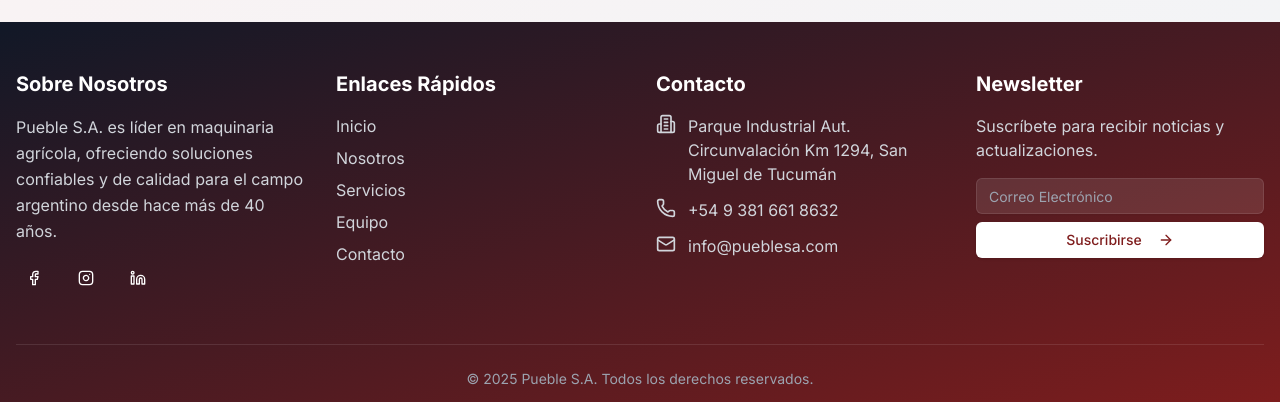
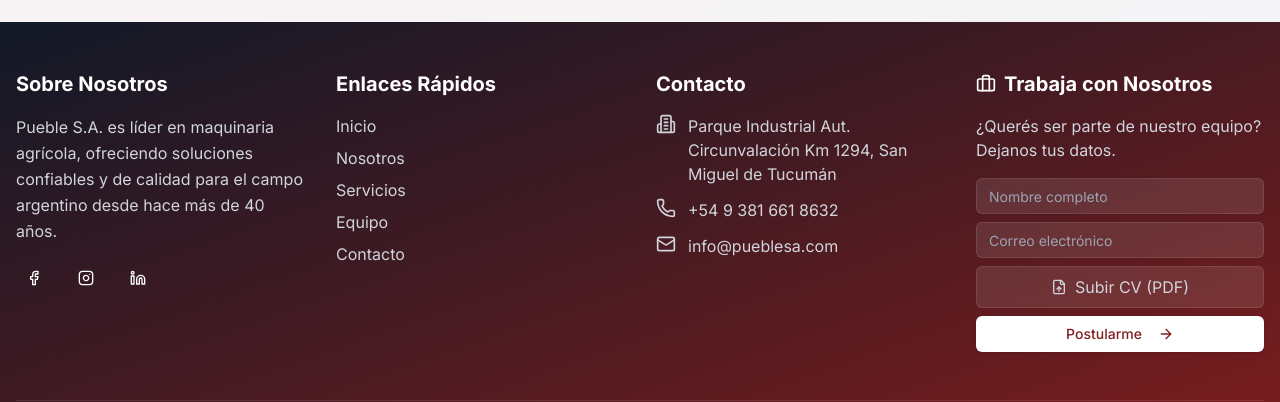
Before and after one commit to Pietro923/Landing-Page-Pueble, a Next.js app: page / in a window 1280 px wide. Shown: the part 7905-8307 px from the top of the page. Built offline with nearby package versions, Linux system fonts and the light colour scheme.

Commit message:
trabaja con nosotros

```diff
--- a/package.json
+++ b/package.json
@@ -12,10 +12,13 @@
     "@radix-ui/react-slot": "^1.1.1",
     "class-variance-authority": "^0.7.1",
     "clsx": "^2.1.1",
+    "framer-motion": "^11.15.0",
+    "leaflet": "^1.9.4",
     "lucide-react": "^0.469.0",
     "next": "15.1.3",
     "react": "^19.0.0",
     "react-dom": "^19.0.0",
+    "react-leaflet": "^5.0.0",
     "tailwind-merge": "^2.6.0",
     "tailwindcss-animate": "^1.0.7"
   },
--- a/src/app/page.tsx
+++ b/src/app/page.tsx
@@ -36,7 +36,7 @@ export default function Home() {
     <div className="flex flex-col min-h-screen relative bg-gray-50">
       <Header />
 
-      <main className="flex-grow pt-24">
+      <main className="flex-grow pt-24 z-100">
         <div className="space-y-24">
           <section id="hero"><Hero /></section>
           <section id="equipo" className="scroll-mt-24"><Equipment /></section>
--- a/src/components/layout/Footer.tsx
+++ b/src/components/layout/Footer.tsx
@@ -1,5 +1,6 @@
 'use client'
 
+import { useState } from "react";
 import { Button } from "@/components/ui/button";
 import { Input } from "@/components/ui/input";
 import {
@@ -9,7 +10,10 @@ import {
   Facebook,
   Instagram,
   Linkedin,
-  ArrowRight
+  ArrowRight,
+  Briefcase,
+  FileUp,
+  X
 } from "lucide-react";
 
 export default function Footer() {
@@ -26,6 +30,61 @@ export default function Footer() {
     { text: "Equipo", href: "equipo" },
     { text: "Contacto", href: "contacto" }
   ];
+
+  const handleScroll = (e: React.MouseEvent<HTMLAnchorElement>, href: string) => {
+    e.preventDefault();
+    const element = document.getElementById(href);
+    if (element) {
+      element.scrollIntoView({
+        behavior: 'smooth',
+        block: 'start'
+      });
+    }
+  };
+  const [selectedFile, setSelectedFile] = useState<File | null>(null);
+  const [fileError, setFileError] = useState<string>("");
+
+// Validación del archivo
+const handleFileChange = (e: React.ChangeEvent<HTMLInputElement>) => {
+  const file = e.target.files?.[0];
+  setFileError("");
+
+  if (file) {
+    // Validar tipo de archivo
+    if (file.type !== 'application/pdf') {
+      setFileError("Solo se permiten archivos PDF");
+      setSelectedFile(null);
+      e.target.value = '';
+      return;
+    }
+
+    // Validar tamaño (5MB máximo)
+    if (file.size > 5 * 1024 * 1024) {
+      setFileError("El archivo no debe superar los 5MB");
+      setSelectedFile(null);
+      e.target.value = '';
+      return;
+    }
+
+    setSelectedFile(file);
+  }
+};
+
+// Remover archivo seleccionado
+const removeFile = () => {
+  setSelectedFile(null);
+  setFileError("");
+  // Resetear el input file
+  const fileInput = document.getElementById('cv-upload') as HTMLInputElement;
+  if (fileInput) fileInput.value = '';
+};
+
+// Manejar envío del formulario
+const handleSubmit = (e: React.FormEvent) => {
+  e.preventDefault();
+  // Aquí iría la lógica para enviar el formulario
+  console.log('Archivo seleccionado:', selectedFile);
+};
 
   return (
     <footer className="relative bg-gradient-to-br from-gray-900 to-red-900 text-white">
@@ -66,6 +125,7 @@ export default function Footer() {
                   <a
                     href={`#${link.href}`}
                     className="text-gray-300 hover:text-white transition-colors"
+                    onClick={(e) => handleScroll(e, link.href)}
                   >
                     {link.text}
                   </a>
@@ -93,20 +153,64 @@ export default function Footer() {
             </ul>
           </div>
 
-          {/* Newsletter */}
+          {/* Trabaja con nosotros */}
       <div className="space-y-4">
-            <h3 className="text-xl font-bold">Newsletter</h3>
+        <div className="flex items-center gap-2">
+          <Briefcase className="w-5 h-5" />
+          <h3 className="text-xl font-bold">Trabaja con Nosotros</h3>
+        </div>
         <p className="text-gray-300">
-              Suscríbete para recibir noticias y actualizaciones.
+          ¿Querés ser parte de nuestro equipo? Dejanos tus datos.
         </p>
-            <form className="space-y-2">
+        <form onSubmit={handleSubmit} className="space-y-2">
+          <Input
+            type="text"
+            placeholder="Nombre completo"
+            required
+            className="bg-white/10 border-white/10 text-white placeholder:text-gray-400"
+          />
           <Input
             type="email"
-                placeholder="Correo Electrónico"
+            placeholder="Correo electrónico"
+            required
             className="bg-white/10 border-white/10 text-white placeholder:text-gray-400"
           />
+          <div className="space-y-1">
+            <Input
+              type="file"
+              accept=".pdf"
+              className="hidden"
+              id="cv-upload"
+              onChange={handleFileChange}
+            />
+            {!selectedFile ? (
+              <label
+                htmlFor="cv-upload"
+                className="flex items-center justify-center gap-2 w-full p-2 cursor-pointer bg-white/10 border border-white/10 rounded-md text-gray-300 hover:bg-white/20 transition-colors"
+              >
+                <FileUp className="w-4 h-4" />
+                Subir CV (PDF)
+              </label>
+            ) : (
+              <div className="flex items-center justify-between gap-2 w-full p-2 bg-white/10 border border-white/10 rounded-md text-gray-300">
+                <div className="truncate flex-1">
+                  {selectedFile.name}
+                </div>
+                <button
+                  type="button"
+                  onClick={removeFile}
+                  className="flex-shrink-0 hover:text-white"
+                >
+                  <X className="w-4 h-4" />
+                </button>
+              </div>
+            )}
+            {fileError && (
+              <p className="text-red-400 text-sm mt-1">{fileError}</p>
+            )}
+          </div>
           <Button className="w-full bg-white text-red-900 hover:bg-gray-100">
-                Suscribirse
+            Postularme
             <ArrowRight className="ml-2 w-4 h-4" />
           </Button>
         </form>
--- a/src/components/sections/Contact.tsx
+++ b/src/components/sections/Contact.tsx
@@ -167,12 +167,12 @@ export default function Contact() {
               </div>
             </CardHeader>
             <CardContent className="space-y-6">
-              <div className="aspect-video rounded-lg overflow-hidden bg-white/10">
-                <MapContainer
-                  center={position}
-                  zoom={16}
-                  style={{ height: "100%", width: "100%" }}
-                >
+            <div className="aspect-video rounded-lg overflow-hidden bg-white/10 relative z-0">
+                  <MapContainer
+                    center={position}
+                    zoom={16}
+                    style={{ height: "100%", width: "100%" }}
+                  >
                   <TileLayer
                     url="https://{s}.tile.openstreetmap.org/{z}/{x}/{y}.png"
                     attribution='&copy; <a href="http://osm.org/copyright">OpenStreetMap</a> contributors'
```
Also changed, not shown: 1 other file (tests, documents, lock files or other folders). Lines whose indentation alone changed are shown as unchanged.
